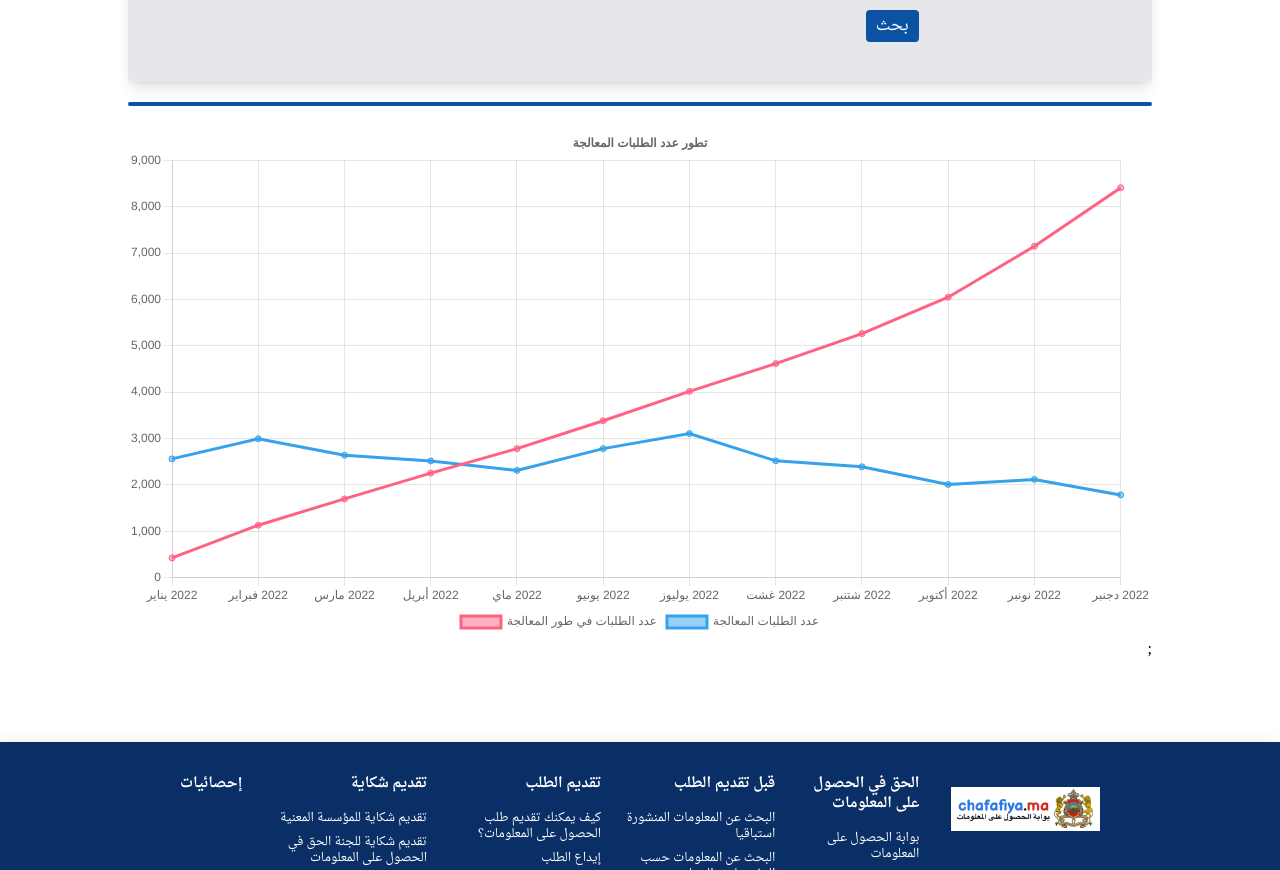
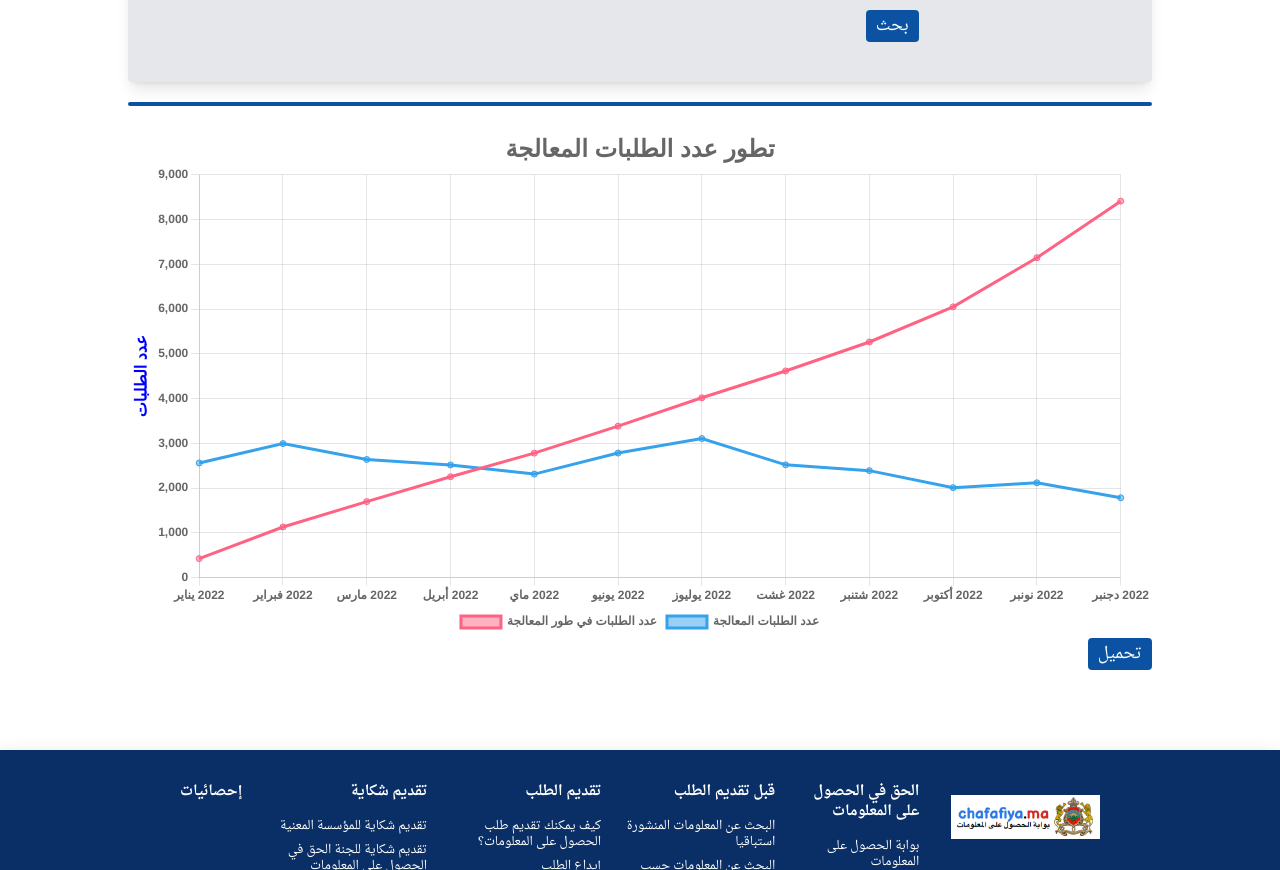
Before and after one commit to nesma05/chafafiya-temp, a Next.js app: page /statistics in a window 1280 px wide. Shown: the part 680-1550 px from the top of the page. Built offline with nearby package versions, Linux system fonts and the light colour scheme.

Commit message:
style chart

```diff
--- a/package.json
+++ b/package.json
@@ -6,8 +6,6 @@
     "start": "next start"
   },
   "dependencies": {
-    "@faker-js/faker": "^7.6.0",
-    "@tanstack/react-query": "^4.19.1",
     "axios": "^0.27.2",
     "chart.js": "^4.0.1",
     "next": "latest",
--- a/pages/_app.tsx
+++ b/pages/_app.tsx
@@ -6,7 +6,6 @@ import { useRouter } from 'next/router'
 import MainLayout from '../components/Layout/MainLayout'
 import SearchContext from '../context/searchContext'
 import FilterContext from '../context/filterContext'
-import { Hydrate, QueryClient, QueryClientProvider } from '@tanstack/react-query'
 import { useState } from 'react'
 
 type AppLayoutProps = {
@@ -25,7 +24,6 @@ function getDirection(locale: any) {
 
 
 const MyApp = ({ Component, pageProps }: AppLayoutProps) => {
-  const [queryClient] = useState(() => new QueryClient());
   const { locale } = useRouter()
   const Layout = Component.getLayout || MainLayout
   return (
--- a/pages/searchengine.tsx
+++ b/pages/searchengine.tsx
@@ -3,7 +3,6 @@ import { useRouter } from 'next/router'
 import { useEffect, useState } from 'react'
 import config from '../utils/config'
 import Response from '../utils/response'
-import { useQuery} from '@tanstack/react-query'
 import SearchResultsHeader from '../components/searchFilter/SearchResultsHeader'
 import SearchInput from '../components/searchFilter/SearchInput'
 import FilterContext, { InfoState } from '../context/filterContext'
--- a/pages/statistics.tsx
+++ b/pages/statistics.tsx
@@ -11,11 +11,9 @@ import {
   Legend,
 } from 'chart.js'
 import { Line } from 'react-chartjs-2'
-import { faker } from '@faker-js/faker';
-import { useEffect } from 'react';
+import { useRef } from 'react'
 
 const statistics: NextPage = () => {
-
   ChartJS.register(
     CategoryScale,
     LinearScale,
@@ -26,15 +24,58 @@ const statistics: NextPage = () => {
     Legend
   )
 
-  const options = {
+ const options = {
     responsive: true,
+    tooltipTemplate: '<%= value %>',
+    scales: {
+      x: {
+        ticks: {
+          font: {
+            weight: 'bold',
+          },
+        },
+      },
+      y: {
+        title: {
+          display: true,
+          text: 'عدد الطلبات',
+          color: 'blue',
+          font: {
+            weight: 'bold',
+            size: 16,
+          },
+        },
+        ticks: {
+          font: {
+            weight: 'bold',
+          },
+        },
+      },
+    },
     plugins: {
+      datalabels: {
+        anchor: 'end',
+        align: 'top',
+        formatter: Math.round,
+        font: {
+          weight: 'bold',
+        },
+      },
       legend: {
         position: 'bottom' as const,
+        labels: {
+          font: {
+            weight: 'bold',
+          },
+        },
       },
+
       title: {
         display: true,
         text: 'تطور عدد الطلبات المعالجة',
+        font: {
+          size: 24,
+        },
       },
     },
   }
@@ -54,22 +95,69 @@ const statistics: NextPage = () => {
     '2022 دجنبر',
   ]
 
-   const data = {
+  const data = {
     labels,
     datasets: [
       {
         label: 'عدد الطلبات في طور المعالجة',
-        data: ['424','1130','1698','2254','2781','3384','4018','4617','5264','6049','7147','8411',],
+        data: [
+          '424',
+          '1130',
+          '1698',
+          '2254',
+          '2781',
+          '3384',
+          '4018',
+          '4617',
+          '5264',
+          '6049',
+          '7147',
+          '8411',
+        ],
         borderColor: 'rgb(255, 99, 132)',
         backgroundColor: 'rgba(255, 99, 132, 0.5)',
       },
       {
         label: 'عدد الطلبات المعالجة',
-        data: ['2561','2994','2639','2517','2313','2782','3107','2519','2390','2010','2118','1784',],
+        data: [
+          '2561',
+          '2994',
+          '2639',
+          '2517',
+          '2313',
+          '2782',
+          '3107',
+          '2519',
+          '2390',
+          '2010',
+          '2118',
+          '1784',
+        ],
         borderColor: 'rgb(53, 162, 235)',
         backgroundColor: 'rgba(53, 162, 235, 0.5)',
       },
     ],
+  }
+
+  const plugin: any = {
+    id: 'chartBgColor',
+    beforeDraw: (chart: any) => {
+      const { ctx } = chart
+      ctx.save()
+      ctx.globalCompositeOperation = 'destination-over'
+      ctx.fillStyle = 'white'
+      ctx.fillRect(0, 0, chart.width, chart.height)
+      ctx.restore()
+    },
+  }
+
+  const chartRef = useRef<any>(null)
+
+  const handleClick = () => {
+    const link = document.createElement('a')
+    link.download = 'تطور عدد الطلبات المعالجة'
+    link.href = chartRef.current?.toBase64Image()
+    link.click()
   }
 
   return (
@@ -124,8 +212,19 @@ const statistics: NextPage = () => {
         </div>
         <div className="my-5 h-1 w-full rounded bg-main"></div>
         <div>
-        <Line options={options} data={data} />;
+        <Line
+            ref={chartRef}
+            options={options}
+            data={data}
+            plugins={[plugin]}
+          />
         </div>
+        <button
+          onClick={handleClick}
+          className="rounded bg-main py-1 px-2.5 text-white"
+        >
+          تحميل
+        </button>
       </div>
     </>
   )
```
Also changed, not shown: 1 other file (tests, documents, lock files or other folders).
